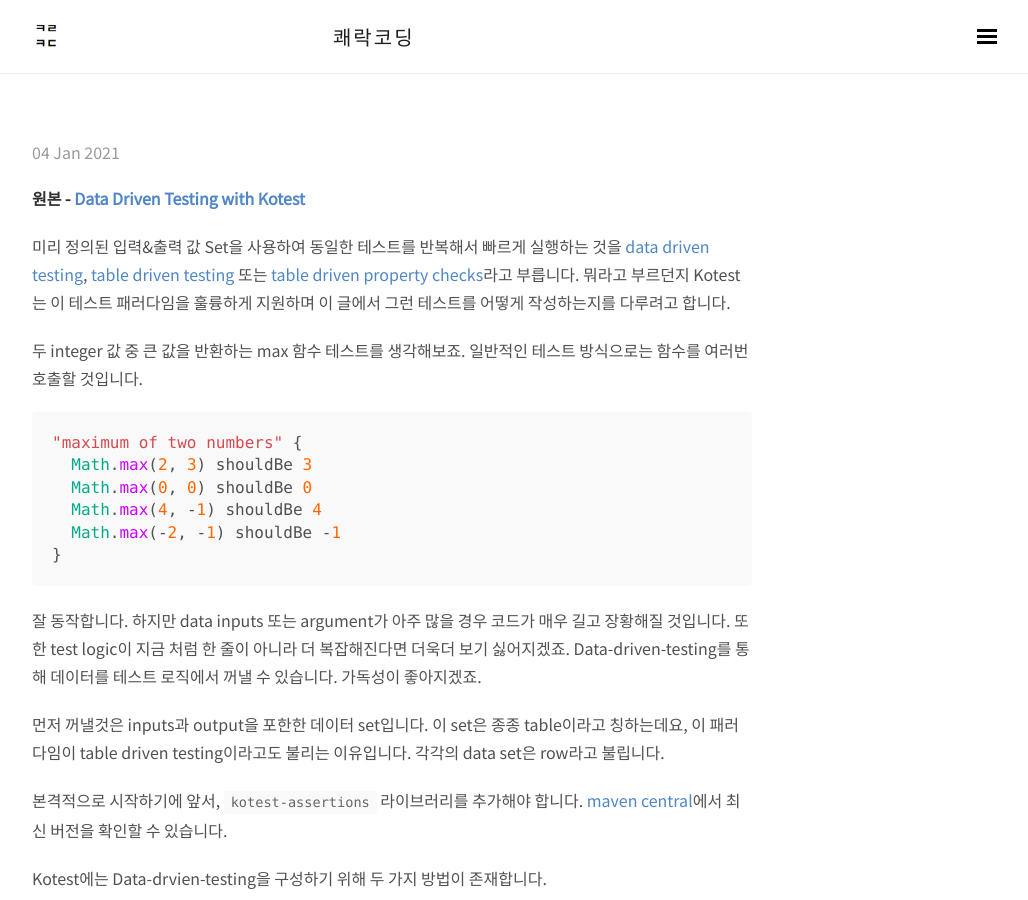
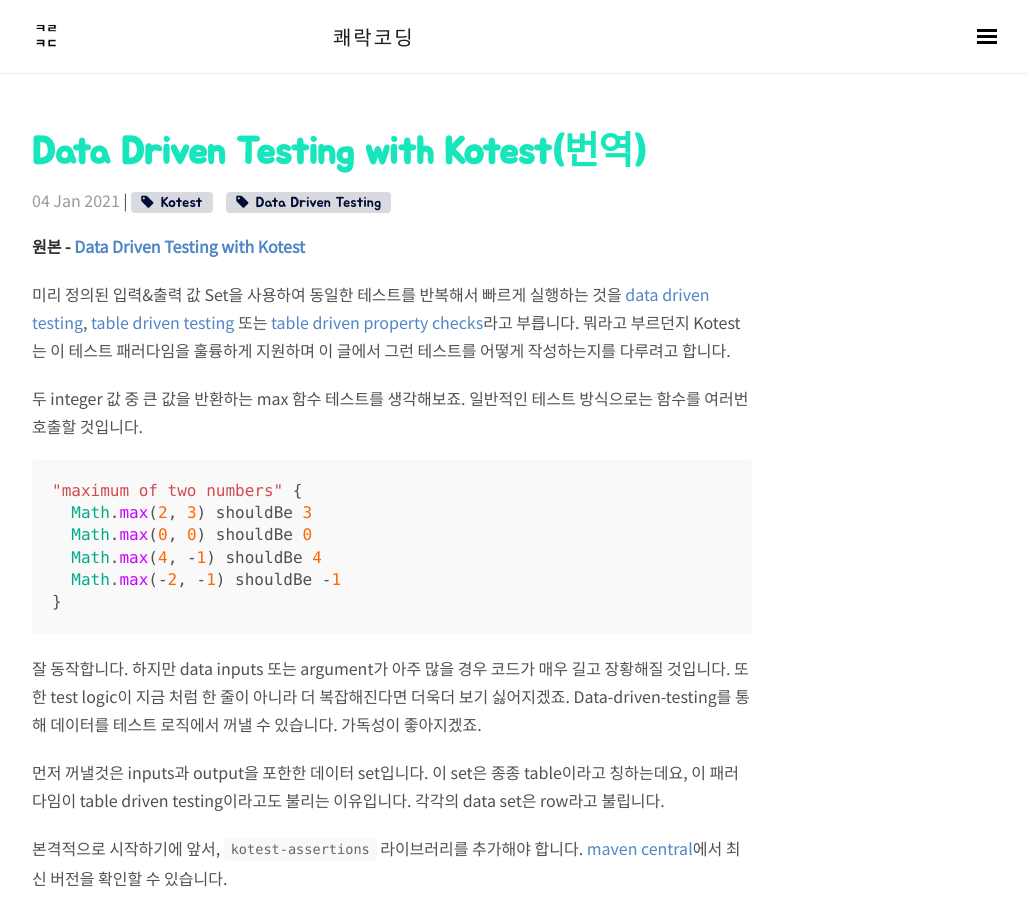
Before and after one commit to wooooooak/wooooooak.github.io, a Jekyll site: the page built from _posts/번역/2021-01-04-kotest_data_driven_testing.md, in a window 1280 px wide and 900 px high. Shown: the whole window, without its empty margins (248-1276 px from the left). Built offline with Jekyll 4.4.1, drawn with Linux system fonts in a browser that asks for light colours; nearby versions of some CDN libraries; some web fonts are replaced; our own code applies the rules of GitHub Pages for plain Markdown files; comment, search, counter and statistics services are not loaded.

Commit message:
제목 수정

```diff
--- a/_posts/2021-01-04-kotest_data_driven_testing.md
+++ b/_posts/번역/2021-01-04-kotest_data_driven_testing.md
@@ -1,6 +1,6 @@
 ---
 layout: post
-title: [번역] Data Driven Testing with Kotest
+title: Data Driven Testing with Kotest(번역)
 category: 번역
 tags: [Kotest, Data Driven Testing]
 comments: true
```
